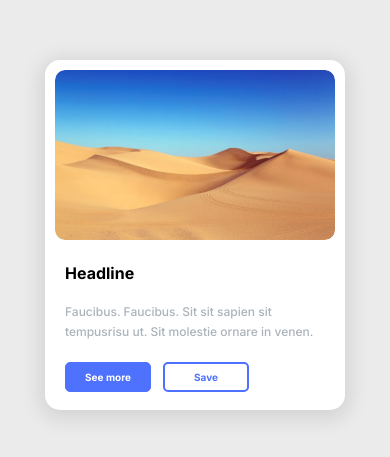
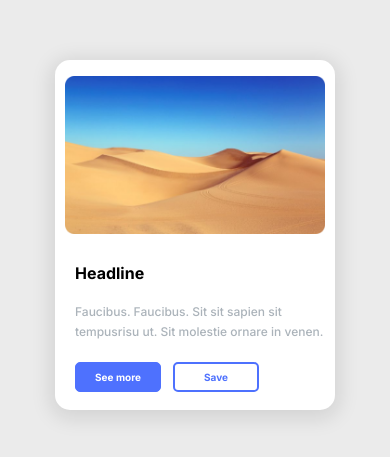
Before and after one commit to VladTca/rv-start, a React (Create React App) app: page / in a window 390 px wide. Shown: the part 187-644 px from the top of the page. Built offline with nearby package versions, Linux system fonts and the light colour scheme.

Commit message:
Updated styles for ImgDescription, card module, and App component to improve responsiveness and layout consistency.

```diff
--- a/src/App.css
+++ b/src/App.css
@@ -1,5 +1,7 @@
 
 .card-content{
+    box-sizing: border-box;
+max-width: 260px;
     height: 79px;
 
     margin-left: 20px;
@@ -9,13 +11,14 @@
 
 
 .dune {
-    box-sizing: border-box;
-    max-width: 280px;
+    /*box-sizing: content-box;*/
+    max-width: 260px;
     width: 100%;
     height: 170px;
-    object-fit: cover;
+    object-fit: scale-down;
     border-radius: 10px;
     margin: 10px 10px 20px 10px;
+
 }
 /*.card{*/
 /*    width: 300px;*/
--- a/src/components/Dune.tsx
+++ b/src/components/Dune.tsx
@@ -2,6 +2,7 @@ import dune from "./dune.png";
 import React from "react";
 
 export const Dune = () => {
+
     const MyPic = <img className="dune" src={dune} alt="Dune"/>
     return MyPic;
 }
--- a/src/components/ImgDescription.tsx
+++ b/src/components/ImgDescription.tsx
@@ -6,7 +6,8 @@ type ImgDescriptionPropsType = {
 
 export function ImgDescription(props: ImgDescriptionPropsType) {
     const ImgDescriptionStyle: React.CSSProperties = {
-        width: "260px",
+        maxWidth:"260px",
+        // width: "260px",
         height: "40px",
         color: "rgb(171, 179, 186)",
         fontFamily: "Inter, sans-serif",
--- a/src/components/card.module.css
+++ b/src/components/card.module.css
@@ -1,9 +1,10 @@
 .card {
-  box-sizing: border-box;
+  /*box-sizing: border-box;*/
   max-width: 300px;
-  width: 100%;
+  /*width: 100%;*/
   height: 350px;
   border-radius: 15px;
   box-shadow: 0 4px 20px 5px rgba(0, 0, 0, 0.1);
   background: rgb(255, 255, 255);
+
 }
```
